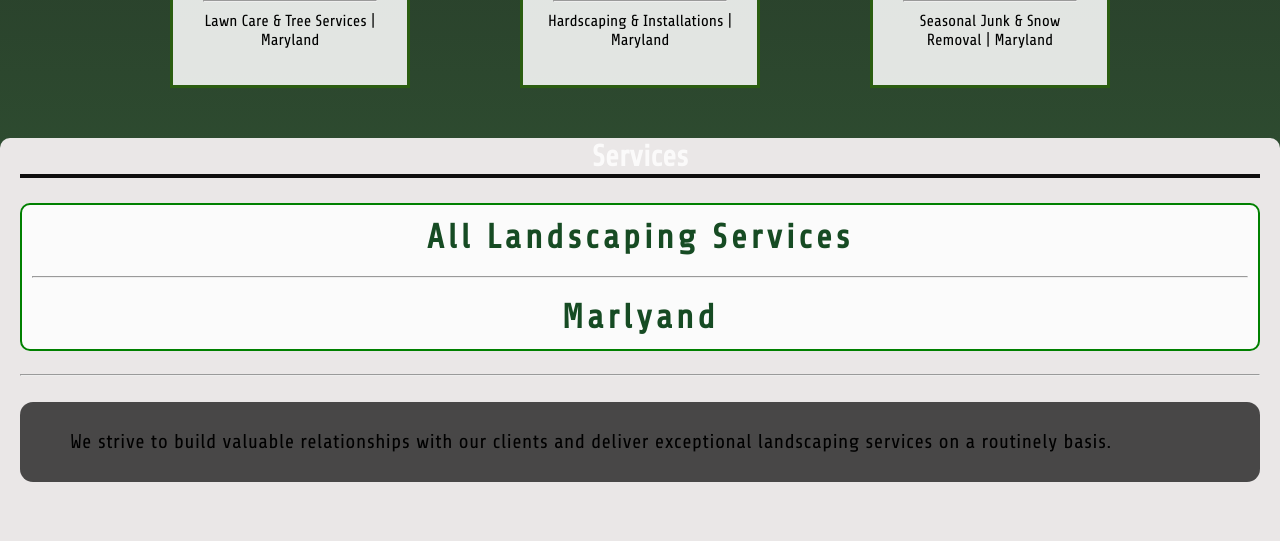
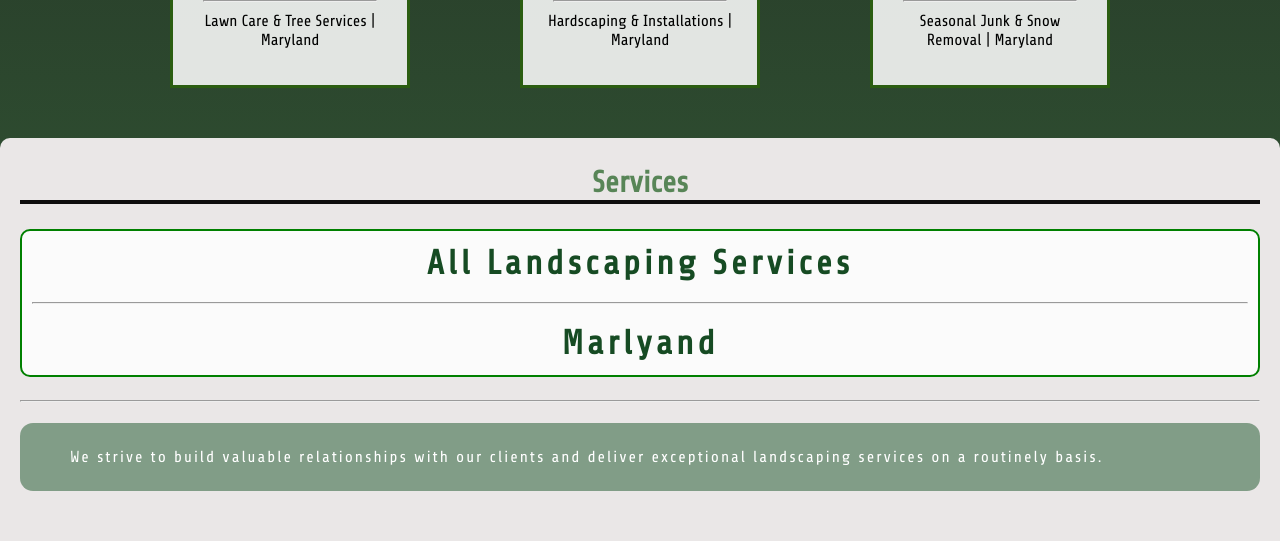
Before and after one commit to sean00880/all-landscapin-services, a Next.js app: page / in a window 1280 px wide. Shown: the part 2740-3281 px from the top of the page. Built offline with nearby package versions, Linux system fonts and the light colour scheme.

Commit message:
update12

```diff
--- a/styles/Services.module.css
+++ b/styles/Services.module.css
@@ -1,10 +1,10 @@
 .container {
-  padding: 0px 20px;
   justify-content: center;
   align-items: center;
   background:rgb(234, 231, 231);
   height: auto;
   border-radius: 10px;
+  padding: 1px 20px;
 }
 
 .title {
@@ -12,7 +12,7 @@
   border-bottom: 4px solid rgb(14, 14, 14);
   text-align: center;
   padding: 0px 100px;
-  color: rgba(255, 255, 255, 0.79);
+  color: rgba(65, 118, 65, 0.872);
 }
 
 
@@ -38,14 +38,14 @@
 
 
 .text{
-  font-size: 20px;
-  letter-spacing: .5px;
   font-weight: 400;
   text-indent: 40px;
   line-height: 3;
-  background-color: rgba(0, 0, 0, 0.69);
+  background-color: rgb(102 137 110 / 79%);
   border-radius: 13px;
+  color: white;
   padding: 10px;
+  letter-spacing: 2px;
 }
 
 .services {
```
